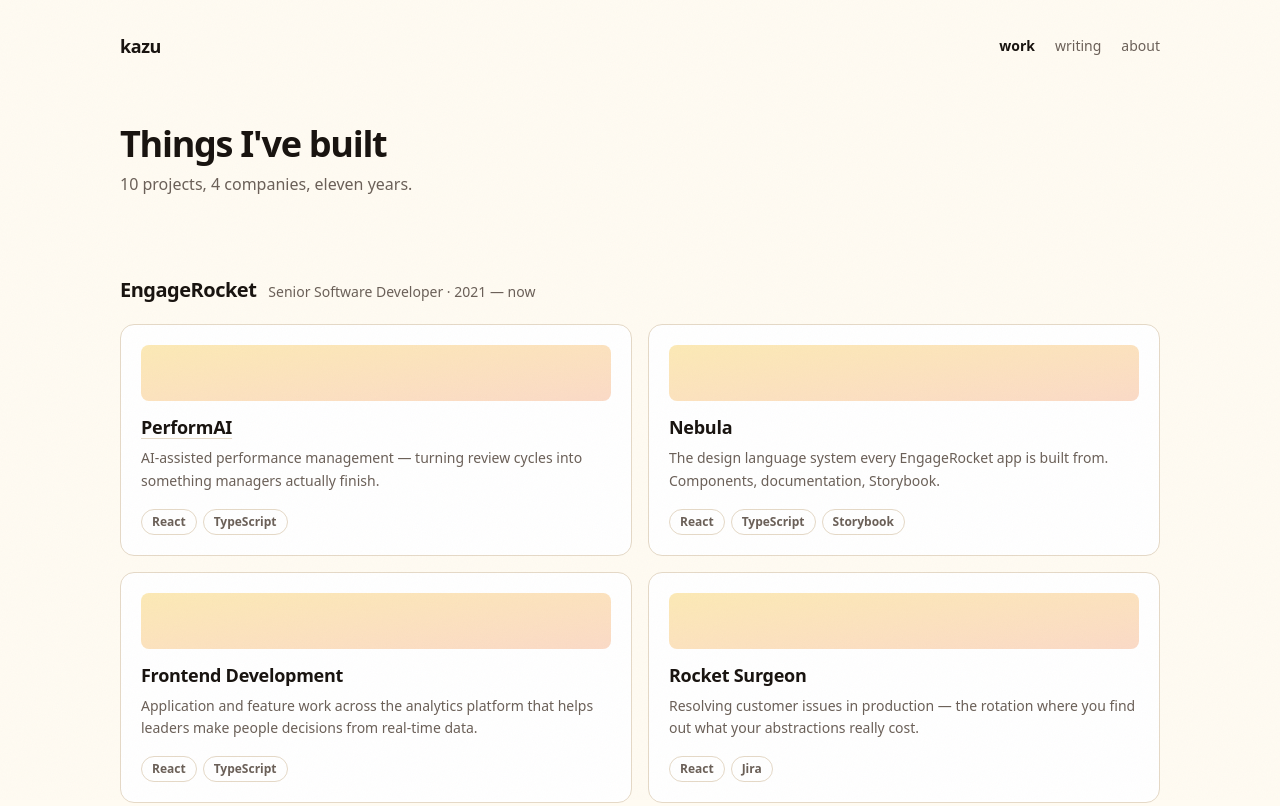
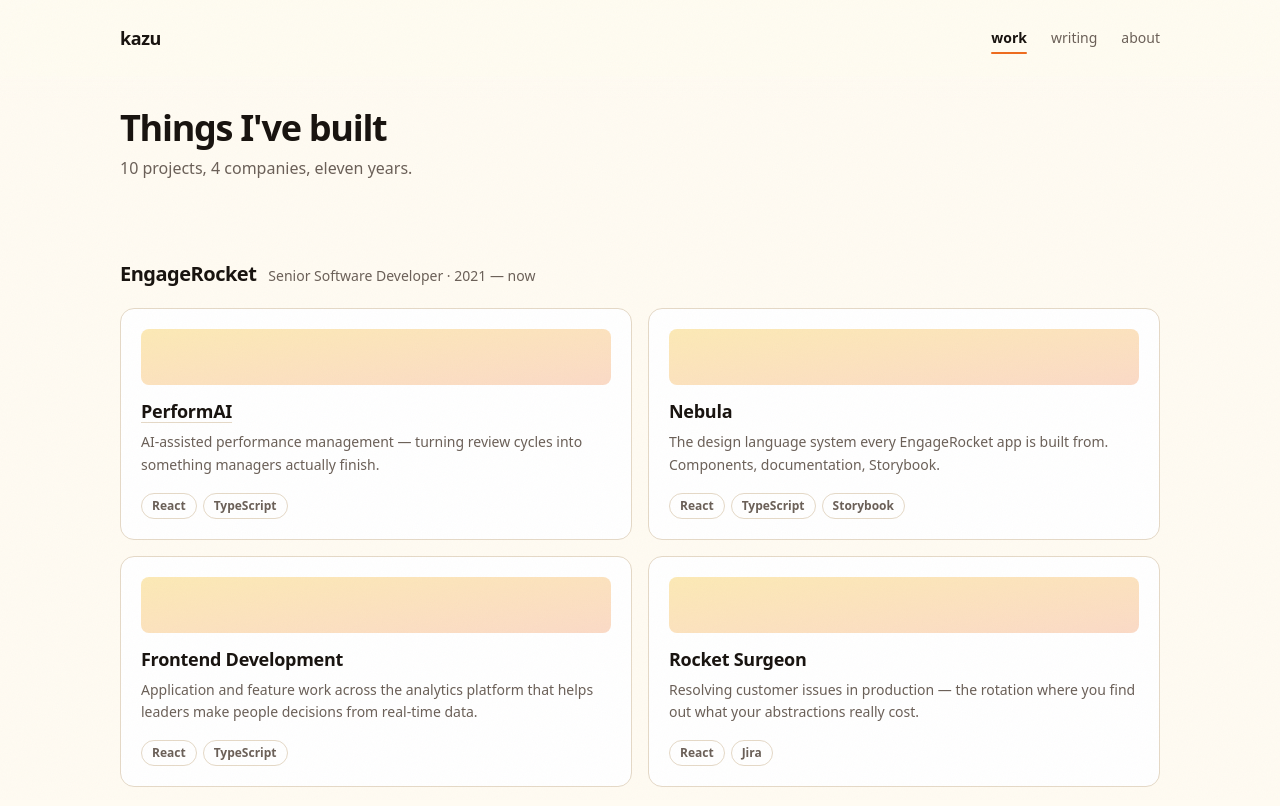
Before and after one commit to kmhigashioka/kazuhito.dev, an Astro site: page /work in a window 1280 px wide. Shown: the top 806 px of the page. Built offline with nearby package versions, Linux system fonts and the light colour scheme; Astro itself is replaced by a stand-in of ours.

Commit message:
feat: pin the nav as translucent chrome
The nav scrolled away with the page, so /work and /writing lost all
wayfinding as soon as you started reading them — the two longest pages
on the site.

It is now sticky and translucent, with content passing underneath rather
than an opaque strip owning a slice of the viewport. At the top of the
page the tint matches paper exactly, so the bar is invisible until there
is something behind it to separate from. A soft gradient edge replaces
the 1px rule, which was drawn whether or not anything was under it.

The active-page marker is anchored beneath its own label and grows from
the left, so it reads as belonging to that word.

Base.astro moves the max-width container inside the layout so the bar
can span full width, and gains a skip link, og:url, twitter:card and
theme-color. og:image is deliberately absent: it needs a real asset, and
a tag pointing at nothing is worse than no tag.

```diff
--- a/src/components/Nav.astro
+++ b/src/components/Nav.astro
@@ -9,24 +9,66 @@
 ];
 ---
 
-<nav aria-label="Main" class="flex items-center justify-between py-8">
-  <a href="/" class="font-display text-lg font-black tracking-tight text-ink no-underline">
+{/*
+  Translucent chrome rather than an opaque strip: content passes underneath and
+  stays partially legible, so the bar reads as a floating layer instead of a
+  slice of viewport the page has lost. At the top of the page the tint matches
+  paper exactly, so the bar is invisible until there is something behind it.
+*/}
+<header
+  class="chrome-translucent sticky top-0 z-30 bg-paper/70 backdrop-blur-xl backdrop-saturate-150"
+>
+  <nav
+    aria-label="Main"
+    class="mx-auto flex w-full max-w-(--spacing-content) items-center justify-between px-6 py-6"
+  >
+    <a
+      href="/"
+      class="pressable inline-block font-display text-lg font-black tracking-tight text-ink no-underline hover:text-accent-deep"
+    >
       {profile.shortName.toLowerCase()}
     </a>
-  <ul class="flex list-none gap-5 p-0 text-sm">
-    {links.map(({ href, label }) => (
+
+    <ul class="flex list-none items-center gap-6 p-0 text-sm">
+      {links.map(({ href, label }) => {
+        const current = pathname === href;
+        return (
           <li>
             <a
               href={href}
-          aria-current={pathname === href ? 'page' : undefined}
+              aria-current={current ? 'page' : undefined}
               class:list={[
-            'no-underline',
-            pathname === href ? 'font-bold text-ink' : 'font-medium text-ink-muted',
+                'pressable group relative inline-block no-underline',
+                current ? 'font-bold text-ink' : 'font-medium text-ink-muted hover:text-ink',
               ]}
             >
               {label}
+              {/*
+                The marker is anchored under the label it belongs to and grows
+                from the left edge, so it reads as belonging to that word rather
+                than arriving from somewhere else.
+              */}
+              <span
+                aria-hidden="true"
+                class:list={[
+                  'absolute -bottom-1.5 left-0 h-[2px] w-full origin-left rounded-full bg-accent',
+                  'transition-transform duration-(--duration-settle) ease-settle',
+                  current ? 'scale-x-100' : 'scale-x-0 group-hover:scale-x-100',
+                ]}
+              ></span>
             </a>
           </li>
-    ))}
+        );
+      })}
     </ul>
   </nav>
+
+  {/*
+    A soft edge where content meets floating chrome, instead of a 1px rule that
+    is drawn whether or not anything is actually underneath it.
+  */}
+  <div
+    aria-hidden="true"
+    class="pointer-events-none absolute inset-x-0 top-full h-6 bg-linear-to-b from-paper/70 to-transparent"
+  ></div>
+</header>
--- a/src/layouts/Base.astro
+++ b/src/layouts/Base.astro
@@ -9,6 +9,7 @@
 }
 
 const { title, description } = Astro.props;
+const canonical = new URL(Astro.url.pathname, Astro.site);
 ---
 
 <!doctype html>
@@ -21,13 +22,26 @@
     <meta property="og:title" content={title} />
     <meta property="og:description" content={description} />
     <meta property="og:type" content="website" />
-    <link rel="canonical" href={new URL(Astro.url.pathname, Astro.site)} />
+    <meta property="og:url" content={canonical} />
+    <meta name="twitter:card" content="summary" />
+    <!-- Matches the page background so mobile browser chrome joins the page
+         rather than framing it in default white. -->
+    <meta name="theme-color" content="#FFFBF2" />
+    <link rel="canonical" href={canonical} />
     <link rel="icon" href="/favicon.ico" sizes="any" />
   </head>
   <body class="bg-paper text-ink">
+    <a
+      href="#main"
+      class="pressable sr-only rounded-full bg-ink px-5 py-3 text-sm font-bold text-paper no-underline focus:not-sr-only focus:fixed focus:top-4 focus:left-4 focus:z-[70]"
+    >
+      Skip to content
+    </a>
+
+    <Nav />
+
     <div class="mx-auto w-full max-w-(--spacing-content) px-6">
-      <Nav />
-      <main><slot /></main>
+      <main id="main"><slot /></main>
       <Footer />
     </div>
   </body>
```
Lines whose indentation alone changed are shown as unchanged.
